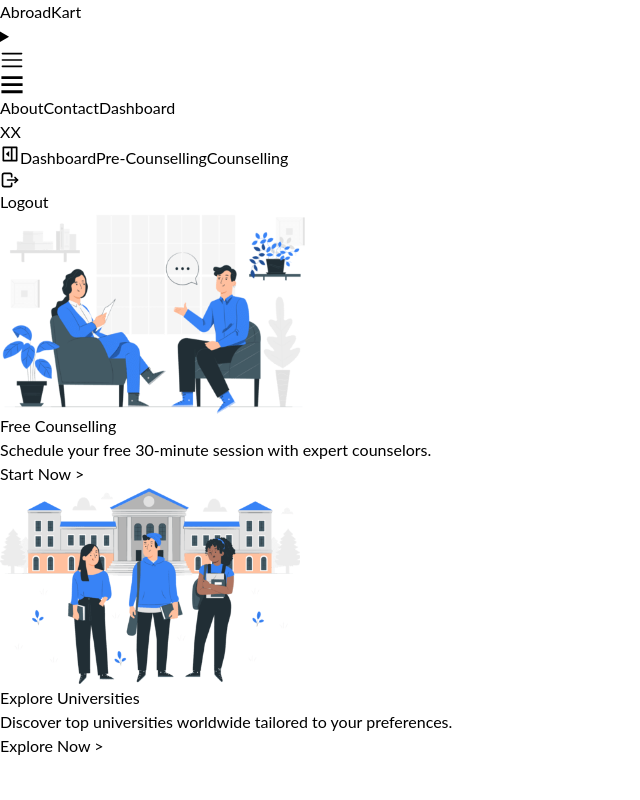
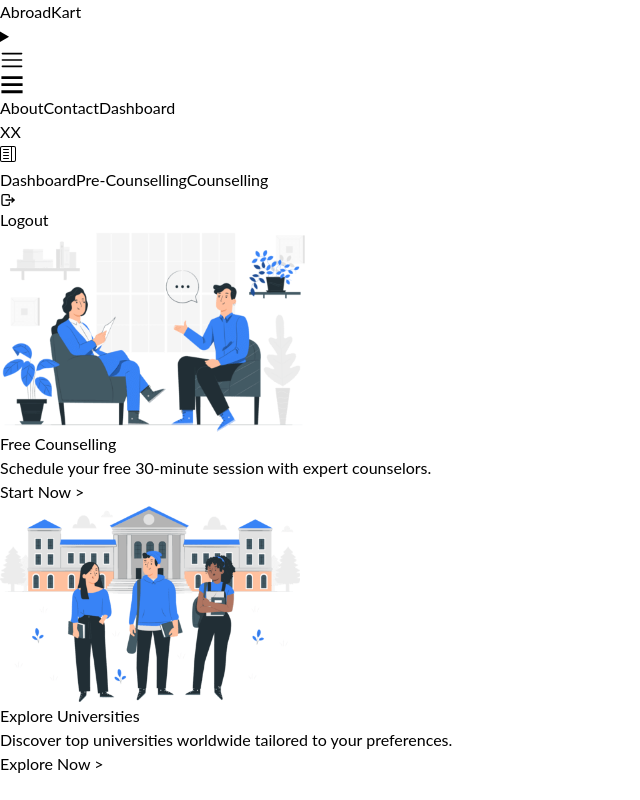
Before and after one commit to dvbuiilds/abroadkart, a Next.js app: page /dashboard in a window 1280 px wide. Shown: the whole page, without its empty margins (0-640 px from the left). Built offline with nearby package versions, Linux system fonts and the light colour scheme; no server answers; sample sign-in values are in the browser's storage.

Commit message:
chore: Making Dashboar Layout togglable.

```diff
--- a/src/components/DashboardLayout.tsx
+++ b/src/components/DashboardLayout.tsx
@@ -4,7 +4,7 @@ import { useRouter } from "next/router";
 
 // ICONS
 import { TbLogout } from "react-icons/tb";
-import { RiSidebarFoldLine, RiSidebarUnfoldLine } from "react-icons/ri";
+import { BsLayoutTextSidebar } from "react-icons/bs";
 
 // CONTEXT
 import { useUserSession } from "@app/context/UserSessionContext";
@@ -16,45 +16,39 @@ interface DashboardLayoutProps {
 export const DashboardLayout = ({ children }: DashboardLayoutProps) => {
   const router = useRouter();
   const { user, triggerLogout } = useUserSession();
-  const [isSidebarOpen, setIsSidebarOpen] = useState(true); // Sidebar state
+  const [isSidebarOpen, setIsSidebarOpen] = useState<boolean>(true); // Sidebar state
 
   return (
     <div className="flex h-screen">
       {/* Sidebar */}
       <aside
-        className={`bg-gray-800 text-white p-4 flex flex-col items-center justify-between transition-all duration-300 ${
-          isSidebarOpen ? "w-48" : "w-16"
+        className={`bg-gray-800 text-white p-2 flex flex-col justify-between transition-all duration-300 ${
+          isSidebarOpen ? "w-46" : "w-12"
         }`}
       >
-        {/* Sidebar Navigation */}
+        <div className="flex flex-col gap-1">
+          {/* Sidebar Header with Toggle Button */}
+          <div className="p-2 rounded flex items-center justify-end">
+            <button onClick={() => setIsSidebarOpen((prev) => !prev)}>
+              <BsLayoutTextSidebar size={16} />
+            </button>
+          </div>
+
+          {/* Navigation Links - Hidden when collapsed */}
           <nav
-          className={`space-y-4 flex flex-col ${
-            isSidebarOpen ? "items-start" : "items-center"
+            className={`flex flex-col space-y-4 ${
+              !isSidebarOpen ? "hidden" : ""
             }`}
           >
-          {/* Sidebar Toggle Button */}
-          <button
-            className="p-2 rounded hover:bg-gray-700 self-end"
-            type="button"
-            onClick={() => setIsSidebarOpen(!isSidebarOpen)}
-          >
-            {isSidebarOpen ? (
-              <RiSidebarFoldLine size={20} />
-            ) : (
-              <RiSidebarUnfoldLine size={20} />
-            )}
-          </button>
-
-          {/* Sidebar Links */}
             <Link
               href="/dashboard"
-            className={`block p-2 rounded  grow ${
+              className={`block p-2 rounded ${
                 router.pathname === "/dashboard"
                   ? "bg-gray-700 font-bold"
                   : "hover:bg-gray-700"
               }`}
             >
-            {isSidebarOpen ? "Dashboard" : "D"}
+              Dashboard
             </Link>
 
             {!user?.haveFilledPreCounsellingForm ? (
@@ -66,7 +60,7 @@ export const DashboardLayout = ({ children }: DashboardLayoutProps) => {
                     : "hover:bg-gray-700"
                 }`}
               >
-              {isSidebarOpen ? "Pre-Counselling" : "P"}
+                Pre-Counselling
               </Link>
             ) : null}
 
@@ -78,18 +72,21 @@ export const DashboardLayout = ({ children }: DashboardLayoutProps) => {
                   : "hover:bg-gray-700"
               }`}
             >
-            {isSidebarOpen ? "Counselling" : "C"}
+              Counselling
             </Link>
           </nav>
+        </div>
 
-        {/* Logout Button */}
+        {/* Logout Button - Hidden when collapsed */}
+        {isSidebarOpen && (
           <button
             onClick={triggerLogout}
             className="flex flex-row items-center p-2 rounded hover:bg-gray-700"
           >
-          <TbLogout size={20} />
-          {isSidebarOpen && <span className="ml-2">Logout</span>}
+            <TbLogout />
+            <span className="ml-2">Logout</span>
           </button>
+        )}
       </aside>
 
       {/* Page Content */}
```
Lines whose indentation alone changed are shown as unchanged.
